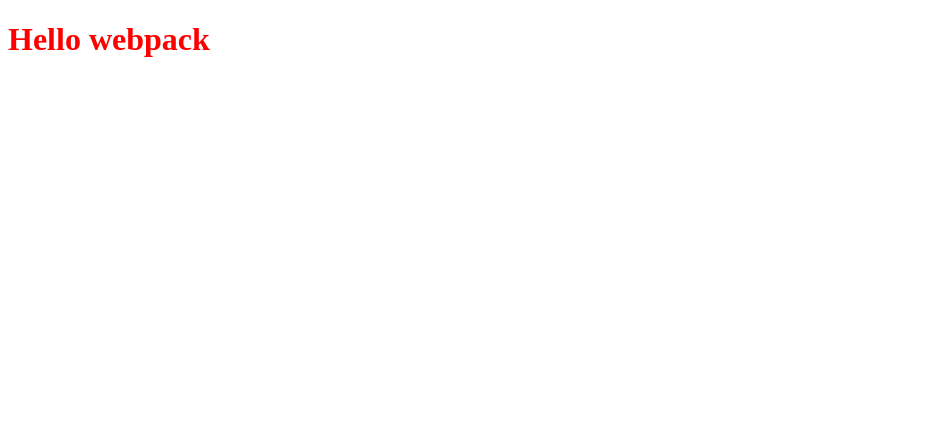
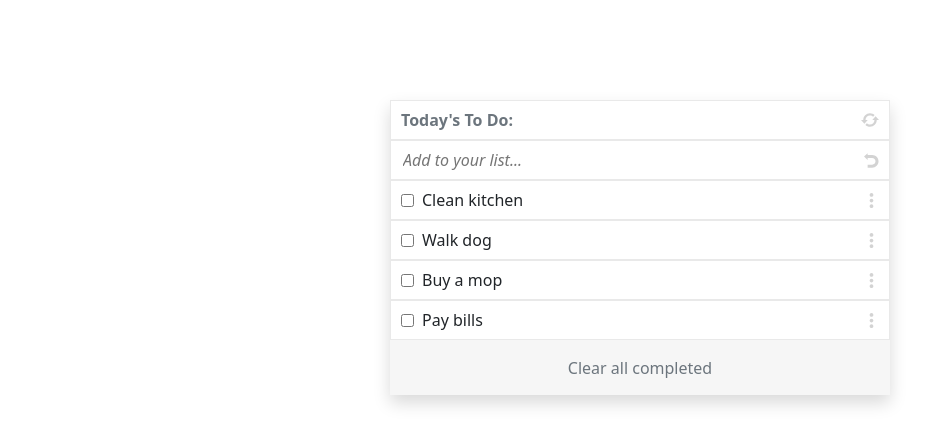
Before and after one commit to ad9311/webpack-todo-list, a website built with webpack: page src/index.html in a window 1280 px wide. Shown: the whole page, without its empty margins (0-949 px from the left). Built offline with nearby package versions, Linux system fonts and the light colour scheme.

Commit message:
Set up array in index.js
Add style to the page

```diff
--- a/src/index.html
+++ b/src/index.html
@@ -3,8 +3,26 @@
   <head>
     <meta charset="UTF-8">
     <meta name="viewport" content="width=device-width, initial-scale=1.0">
+    <link href="https://cdn.jsdelivr.net/npm/bootstrap@5.1.0/dist/css/bootstrap.min.css" rel="stylesheet" integrity="sha384-KyZXEAg3QhqLMpG8r+8fhAXLRk2vvoC2f3B09zVXn8CA5QIVfZOJ3BCsw2P0p/We" crossorigin="anonymous">
     <title>Wbpack Exercise</title>
   </head>
   <body>
+    <main>
+      <div class="small-container shadow">
+        <div class="list-row">
+          <label class="flex-grow-1 fw-bold text-secondary">Today's To Do:</label>
+          <svg class="svg" xmlns="http://www.w3.org/2000/svg" width="18" height="18" viewBox="0 0 24 24"><path d="M9 12l-4.463 4.969-4.537-4.969h3c0-4.97 4.03-9 9-9 2.395 0 4.565.942 6.179 2.468l-2.004 2.231c-1.081-1.05-2.553-1.699-4.175-1.699-3.309 0-6 2.691-6 6h3zm10.463-4.969l-4.463 4.969h3c0 3.309-2.691 6-6 6-1.623 0-3.094-.65-4.175-1.699l-2.004 2.231c1.613 1.526 3.784 2.468 6.179 2.468 4.97 0 9-4.03 9-9h3l-4.537-4.969z"/></svg>
+        </div>
+        <div class="list-row">
+          <input class="border-0 w-100 flex-grow-1 fst-italic text-secondary" type="text" name="add_item" id="add_item" placeholder="Add to your list...">
+          <svg class="svg" xmlns="http://www.w3.org/2000/svg" width="15" height="15" viewBox="0 0 24 24"><path d="M13.427 3.021h-7.427v-3.021l-6 5.39 6 5.61v-3h7.427c3.071 0 5.561 2.356 5.561 5.427 0 3.071-2.489 5.573-5.561 5.573h-7.427v5h7.427c5.84 0 10.573-4.734 10.573-10.573s-4.733-10.406-10.573-10.406z"/></svg>
+        </div>
+        <ul id="task-list">
+        </ul>
+        <div class="clear">
+          <button  class="border-0 bg-transparent text-secondary">Clear all completed</button>
+        </div>
+      </div>
+    </main>
   </body>
 </html>
--- a/src/index.js
+++ b/src/index.js
@@ -1,14 +1,23 @@
-import _ from 'lodash';
 import './style.css';
 
-function component() {
-  const element = document.createElement('h1');
+const list = [
+  { description: 'Clean kitchen', completed: false, index: 0},
+  { description: 'Walk dog', completed: false, index: 1},
+  { description: 'Buy a mop', completed: false, index: 2},
+  { description: 'Pay bills', completed: false, index: 3}
+];
 
-  // Lodash, now imported by this script
-  element.innerHTML = _.join(['Hello', 'webpack'], ' ');
-  element.classList.add('hello');
-
-  return element;
+function renderList() {
+  let svg = '<svg class="svg" xmlns="http://www.w3.org/2000/svg" width="15" height="15" viewBox="0 0 24 24"><path d="M12 18c1.657 0 3 1.343 3 3s-1.343 3-3 3-3-1.343-3-3 1.343-3 3-3zm0-9c1.657 0 3 1.343 3 3s-1.343 3-3 3-3-1.343-3-3 1.343-3 3-3zm0-9c1.657 0 3 1.343 3 3s-1.343 3-3 3-3-1.343-3-3 1.343-3 3-3z"/></svg>';
+  for(let i = 0; i < list.length; i++) {
+    const ul = document.getElementById('task-list');
+    const li = document.createElement('li');
+    li.innerHTML = `<input class="me-2" type="checkbox"></input><label class="flex-grow-1">${list[i]['description']}</label>${svg}`;
+    li.classList = 'list-row';
+    ul.appendChild(li);
+  }
 }
 
-document.body.appendChild(component());
+window.addEventListener('load', () => {
+  renderList();
+});
--- a/src/style.css
+++ b/src/style.css
@@ -1,4 +1,41 @@
 /* CSS Stylesheet */
-.hello {
-  color: red;
+
+ul {
+  margin: 0;
+  padding: 0;
 }
+
+li {
+  list-style: none;
+}
+
+input {
+  outline: none;
+}
+
+.small-container {
+  margin: 100px auto auto auto;
+  max-width: 500px;
+}
+
+.list-row {
+  padding: 0 10px 0 10px;
+  height: 40px;
+  display: flex;
+  align-items: center;
+  border: 1px solid rgb(233, 233, 233);
+}
+
+.svg {
+  fill: lightgray;
+  cursor: pointer;
+}
+
+.clear {
+  height: 55px;
+  display: flex;
+  align-items: center;
+  justify-content: space-around;
+  background-color: #f6f6f6;
+  color: lightgray;
+}
```
